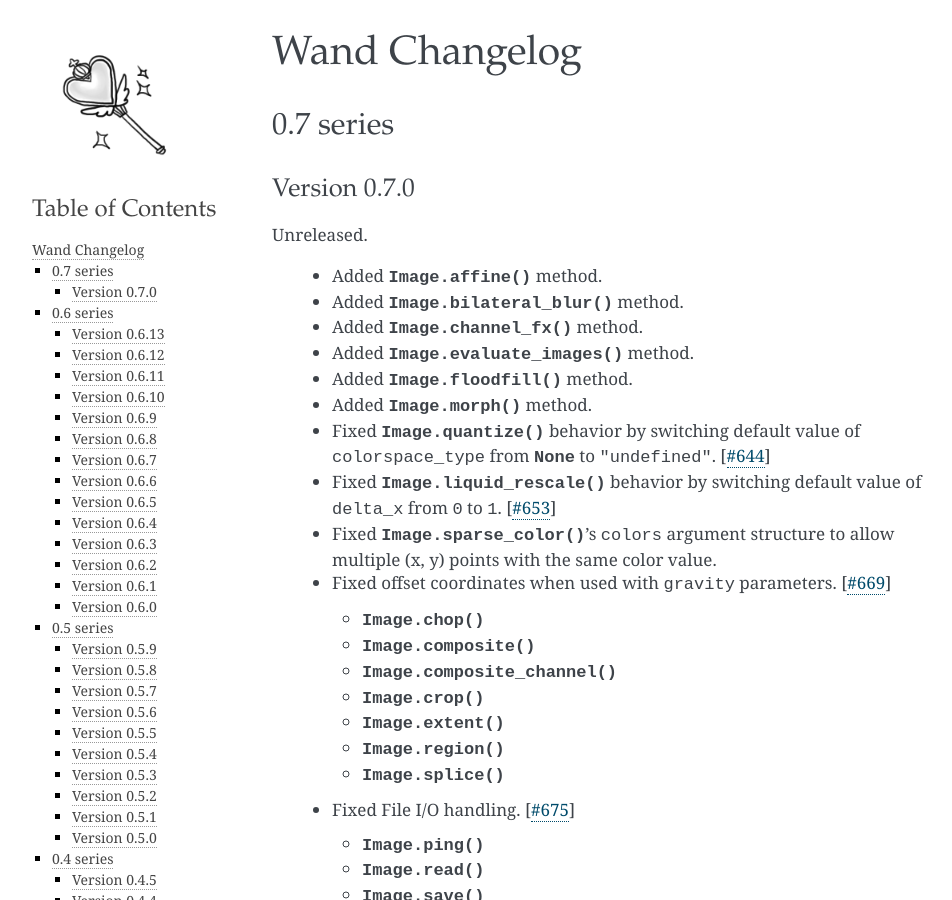
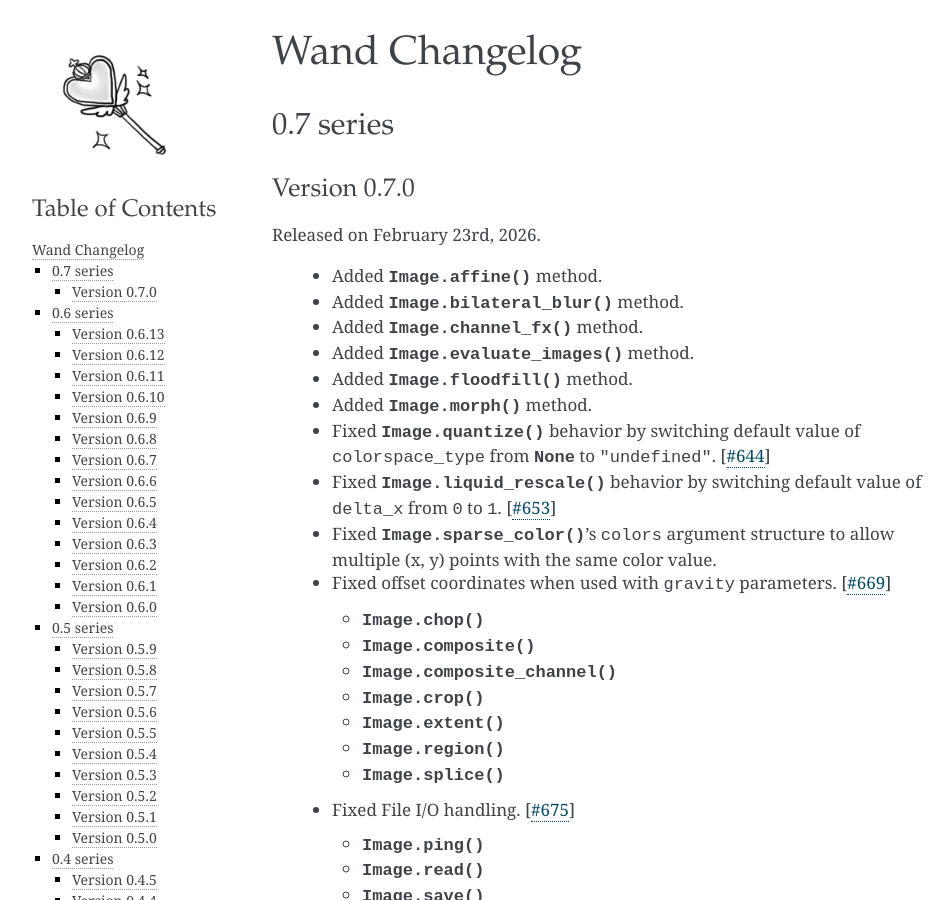
Before and after one commit to emcconville/wand, a Sphinx documentation site: the page built from docs/changes.rst, in a window 1280 px wide and 900 px high. Shown: the whole window, without its empty margins (148-1100 px from the left). Built offline with Sphinx 7.4.7, drawn with Linux system fonts in a browser that asks for light colours; some web fonts are replaced.

Commit message:
Release Wand 0.7.0

```diff
--- a/docs/changes.rst
+++ b/docs/changes.rst
@@ -12,7 +12,7 @@
 Version 0.7.0
 -------------
 
-Unreleased.
+Released on February 23rd, 2026.
 
  - Added :meth:`Image.affine() <wand.image.BaseImage.affine>` method.
  - Added :meth:`Image.bilateral_blur() <wand.image.BaseImage.bilateral_blur>` method.
```
